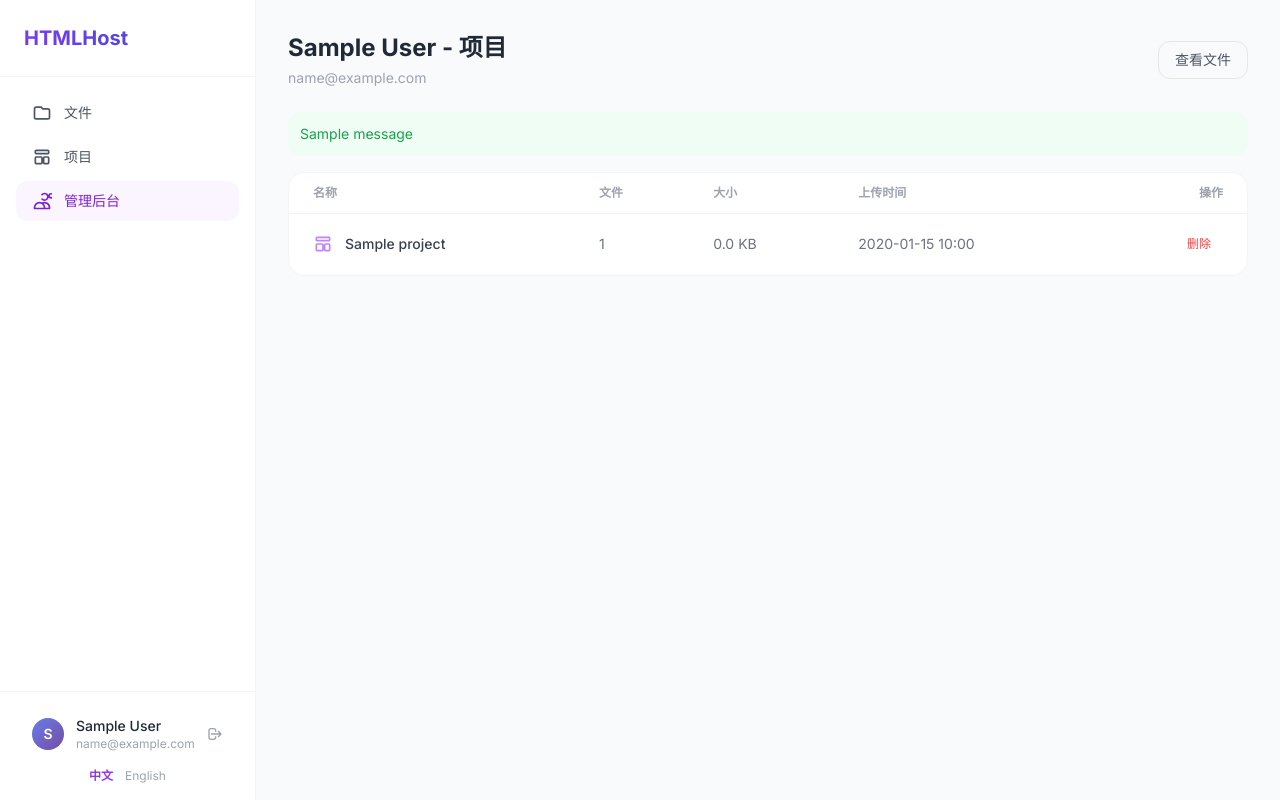
After one commit to ykpaoschool/html-host, a Flask app: page /admin/users/1/projects in a window 1280 px wide. The commit adds this page. Run offline with Flask 3, Linux system fonts and the light colour scheme; a user stored in the database is signed in; tables that the repository leaves empty hold one stand-in row (values such as "Sample post"); one stand-in notice (Sample message) is shown; some libraries are stand-ins or nearby versions.

Commit message:
feat(admin): view and delete user projects in admin backend
- Add GET /admin/users/<id>/projects listing a user's projects (name,
  file count, size, created time) with delete action.
- Add POST /admin/projects/<id>/delete: removes the project disk dir
  then DB rows (cascade clears ProjectFile + ProjectShareLink).
- Supplement delete_user to explicitly drop user.projects, avoiding
  orphan DB rows when an admin deletes a user (disk already covered by
  the per-user rmtree).
- Add 'View Projects' entry points on the users list and user_files page.
- New template admin/user_projects.html; new i18n key view_projects
  (en + zh).

```diff
--- a/admin.py
+++ b/admin.py
@@ -6,7 +6,7 @@ from flask import Blueprint, current_app, flash, redirect, render_template, requ
 from flask_login import current_user, login_required
 
 from i18n import t
-from models import File, Folder, ShareLink, User, db
+from models import File, Folder, Project, ShareLink, User, db
 
 admin_bp = Blueprint("admin", __name__)
 
@@ -115,6 +115,10 @@ def delete_user(user_id):
     folders = sorted(user.folders, key=lambda f: f.get_path().count("/"), reverse=True)
     for folder in folders:
         db.session.delete(folder)
+    # Projects cascade-delete their files + share links; the disk dir is
+    # already removed by the rmtree above, so only DB rows remain.
+    for project in list(user.projects):
+        db.session.delete(project)
     db.session.delete(user)
     db.session.commit()
 
@@ -156,3 +160,44 @@ def delete_file(file_id):
 
     flash(t("delete") + " ✓", "success")
     return redirect(url_for("admin.user_files", user_id=user_id))
+
+
+@admin_bp.route("/users/<int:user_id>/projects")
+@login_required
+@admin_required
+def user_projects(user_id):
+    user = User.query.get_or_404(user_id)
+    projects = (
+        Project.query.filter_by(user_id=user_id)
+        .order_by(Project.created_at.desc())
+        .all()
+    )
+    return render_template(
+        "admin/user_projects.html", target_user=user, projects=projects
+    )
+
+
+@admin_bp.route("/projects/<int:project_id>/delete", methods=["POST"])
+@login_required
+@admin_required
+def delete_project(project_id):
+    project = Project.query.get_or_404(project_id)
+    user_id = project.user_id
+
+    # Remove disk files first; if the commit then fails, the row remains and
+    # the admin can retry (commit-then-rmtree would leak an orphaned dir).
+    disk_dir = os.path.join(
+        current_app.config["UPLOAD_FOLDER"],
+        str(user_id),
+        "projects",
+        str(project.id),
+    )
+    if os.path.isdir(disk_dir):
+        shutil.rmtree(disk_dir, ignore_errors=True)
+
+    # Cascade removes ProjectFile + ProjectShareLink rows.
+    db.session.delete(project)
+    db.session.commit()
+
+    flash(t("delete") + " ✓", "success")
+    return redirect(url_for("admin.user_projects", user_id=user_id))
--- /dev/null
+++ b/templates/admin/user_projects.html
@@ -0,0 +1,70 @@
+{% extends "app_layout.html" %}
+{% block title %}{{ target_user.display_name }} - {{ 'projects' | t }}{% endblock %}
+{% block main %}
+<div class="flex items-center justify-between mb-6">
+    <div>
+        <h1 class="text-2xl font-bold text-gray-800">{{ target_user.display_name }} - {{ 'projects' | t }}</h1>
+        <p class="text-sm text-gray-400 mt-1">{{ target_user.email }}</p>
+    </div>
+    <a href="{{ url_for('admin.user_files', user_id=target_user.id) }}"
+        class="px-4 py-2 rounded-xl border border-gray-200 text-sm text-gray-600 hover:bg-gray-50 transition">
+        {{ 'view_files' | t }}
+    </a>
+</div>
+
+{% with messages = get_flashed_messages(with_categories=true) %}
+{% if messages %}
+{% for category, message in messages %}
+<div class="mb-4 p-3 rounded-xl text-sm {{ 'bg-red-50 text-red-600' if category == 'error' else 'bg-green-50 text-green-600' }}">
+    {{ message }}
+</div>
+{% endfor %}
+{% endif %}
+{% endwith %}
+
+{% if projects %}
+<div class="bg-white rounded-2xl border border-gray-100 overflow-hidden">
+    <table class="w-full">
+        <thead>
+            <tr class="border-b border-gray-100">
+                <th class="text-left px-6 py-3 text-xs font-semibold text-gray-400 uppercase">{{ 'name' | t }}</th>
+                <th class="text-left px-6 py-3 text-xs font-semibold text-gray-400 uppercase">{{ 'files' | t }}</th>
+                <th class="text-left px-6 py-3 text-xs font-semibold text-gray-400 uppercase">{{ 'size' | t }}</th>
+                <th class="text-left px-6 py-3 text-xs font-semibold text-gray-400 uppercase">{{ 'uploaded_at' | t }}</th>
+                <th class="text-right px-6 py-3 text-xs font-semibold text-gray-400 uppercase">{{ 'actions' | t }}</th>
+            </tr>
+        </thead>
+        <tbody>
+            {% for project in projects %}
+            {% set ns = namespace(total=0) %}
+            {% for f in project.files %}{% set ns.total = ns.total + f.size %}{% endfor %}
+            <tr class="border-b border-gray-50 hover:bg-gray-50/50 transition">
+                <td class="px-6 py-4">
+                    <div class="flex items-center gap-3">
+                        <svg class="w-5 h-5 text-purple-400" fill="none" stroke="currentColor" viewBox="0 0 24 24"><path stroke-linecap="round" stroke-linejoin="round" stroke-width="2" d="M4 5a1 1 0 011-1h14a1 1 0 011 1v2a1 1 0 01-1 1H5a1 1 0 01-1-1V5zM4 13a1 1 0 011-1h6a1 1 0 011 1v6a1 1 0 01-1 1H5a1 1 0 01-1-1v-6zM14 13a1 1 0 011-1h4a1 1 0 011 1v6a1 1 0 01-1 1h-4a1 1 0 01-1-1v-6z"/></svg>
+                        <span class="text-sm font-medium text-gray-700">{{ project.name }}</span>
+                    </div>
+                </td>
+                <td class="px-6 py-4 text-sm text-gray-500">{{ project.files|length }}</td>
+                <td class="px-6 py-4 text-sm text-gray-500">{{ (ns.total / 1024) | round(1) }} KB</td>
+                <td class="px-6 py-4 text-sm text-gray-500">{{ project.created_at.strftime('%Y-%m-%d %H:%M') }}</td>
+                <td class="px-6 py-4 text-right">
+                    <form method="POST" action="{{ url_for('admin.delete_project', project_id=project.id) }}" class="inline"
+                        onsubmit="return confirm('{{ 'confirm_delete_project' | t }}')">
+                        <button type="submit"
+                            class="text-xs px-3 py-1.5 rounded-lg text-red-500 hover:bg-red-50 transition font-medium">
+                            {{ 'delete' | t }}
+                        </button>
+                    </form>
+                </td>
+            </tr>
+            {% endfor %}
+        </tbody>
+    </table>
+</div>
+{% else %}
+<div class="text-center py-20">
+    <p class="text-gray-400 text-lg">{{ 'no_projects' | t }}</p>
+</div>
+{% endif %}
+{% endblock %}
--- a/templates/admin/users.html
+++ b/templates/admin/users.html
@@ -58,6 +58,10 @@
                             class="text-xs px-3 py-1.5 rounded-lg text-purple-600 hover:bg-purple-50 transition font-medium">
                             {{ 'view_files' | t }}
                         </a>
+                        <a href="{{ url_for('admin.user_projects', user_id=user.id) }}"
+                            class="text-xs px-3 py-1.5 rounded-lg text-purple-600 hover:bg-purple-50 transition font-medium">
+                            {{ 'view_projects' | t }}
+                        </a>
                         <a href="{{ url_for('admin.edit_user', user_id=user.id) }}"
                             class="text-xs px-3 py-1.5 rounded-lg text-blue-600 hover:bg-blue-50 transition font-medium">
                             {{ 'rename' | t }}
--- a/translations/en.json
+++ b/translations/en.json
@@ -54,6 +54,7 @@
   "user_updated": "User updated",
   "user_deleted": "User deleted",
   "view_files": "View Files",
+  "view_projects": "View Projects",
   "language": "Language",
   "zh": "中文",
   "en": "English",
--- a/translations/zh.json
+++ b/translations/zh.json
@@ -54,6 +54,7 @@
   "user_updated": "用户已更新",
   "user_deleted": "用户已删除",
   "view_files": "查看文件",
+  "view_projects": "查看项目",
   "language": "语言",
   "zh": "中文",
   "en": "English",
```
Also changed, not shown: templates/admin/user_files.html (+10 -4 lines).
